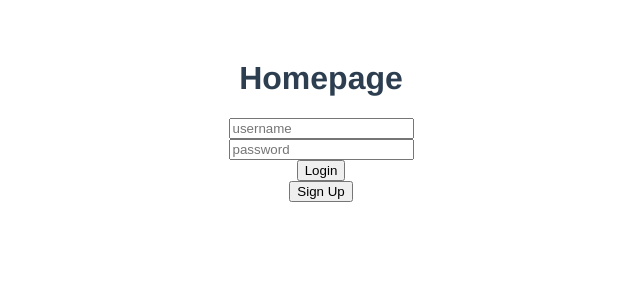
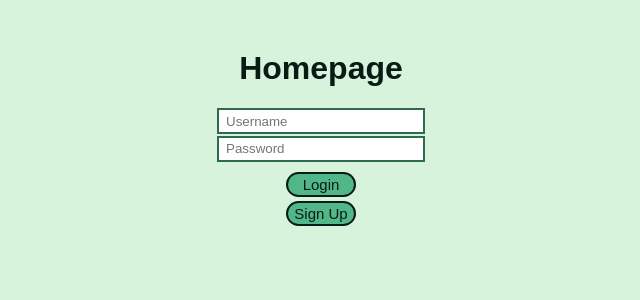
Before and after one commit to antobcf/Vue-ticket-manager, a Vue app: page /#/ in a window 1280 px wide. Shown: the top 300 px of the page, without its empty margins (319-959 px from the left). Built offline with nearby package versions, Linux system fonts and the light colour scheme.

Commit message:
aggiunta stile

```diff
--- a/src/App.vue
+++ b/src/App.vue
@@ -5,6 +5,8 @@
 </template>
 
 <script>
+import './assets/app.css'
+
 export default {
   name: 'App',
   components: {
@@ -14,12 +16,5 @@ export default {
 </script>
 
 <style>
-#app {
-  font-family: Avenir, Helvetica, Arial, sans-serif;
-  -webkit-font-smoothing: antialiased;
-  -moz-osx-font-smoothing: grayscale;
-  text-align: center;
-  color: #2c3e50;
-  margin-top: 60px;
-}
+
 </style>
--- /dev/null
+++ b/src/assets/app.css
@@ -0,0 +1,15 @@
+:root {
+    --main-color: #d8f3dc;
+    --main-color-2: #b7e4c7;
+    --main-color-3: #95d5b2;
+    --main-color-4: #74c69d;
+    --main-color-5:#52b788;
+    --main-color-6:#40916c;
+    --main-color-7:#2d6a4f;
+    --main-color-8:#1b4332;
+    --main-color-9:#081c15;
+}
+
+body {
+    font-family: Arial, Helvetica, sans-serif;
+}
--- /dev/null
+++ b/src/assets/style/components/Homepage.css
@@ -0,0 +1,52 @@
+body {
+    background-color: var(--main-color);
+}
+
+h1 {
+    color: var(--main-color-9);
+    text-align: center;
+    margin-top: 50px;
+}
+
+.form-group {
+    text-align: center;
+}
+
+#login-form {
+    margin-left: auto;
+    margin-right: auto;
+    display: block;
+}
+
+input {
+    width: 200px;
+    height: 20px;
+    margin: 1.5px;
+    border: 2px solid var(--main-color-7);
+}
+
+::placeholder {
+    padding-left: 5px;
+}
+
+button {
+    width: 70px;
+    height: 25px;
+    font-size: 15px;
+    color: var(--main-color-9);
+    background-color: var(--main-color-5);
+    border-radius: 15px;
+    border: 2px solid var(--main-color-9);
+}
+
+.login {
+    margin: auto;
+    display: block;
+    margin-top: 10px;
+}
+
+.signup {
+    margin: 4px auto;
+    display: block;
+
+}
--- /dev/null
+++ b/src/assets/style/components/RegistrationForm.css
@@ -0,0 +1,29 @@
+h3 {
+    text-align: center;
+    color: var(--main-color-9);
+    margin-top: 50px;
+}
+
+button {
+    margin: auto;
+    display: block;
+}
+
+#space {
+    margin-top: 8px;
+    margin-left: auto;
+    margin-right: auto;
+    display: block;
+}
+
+span {
+    color: var(--main-color-9);
+}
+
+.selection {
+    width: 208px;
+    height: 26px;
+    border: 2px solid var(--main-color-7);
+    color: var(--main-color-9);
+    padding-left: 3px;
+}
--- /dev/null
+++ b/src/assets/style/components/error404.css
@@ -0,0 +1,4 @@
+#text404 {
+    text-align: center;
+    font-size: 30px;
+}
--- /dev/null
+++ b/src/assets/style/components/redirect.css
@@ -0,0 +1,6 @@
+#congrats {
+    margin-top: 50px;
+    text-align: center;
+    color: var(--main-color-9);
+    font-size: 20px;
+}
--- a/src/components/Homepage.vue
+++ b/src/components/Homepage.vue
@@ -3,17 +3,17 @@
         <h1>Homepage</h1>
         <form @submit.prevent="checkCredentials">
             <div class="form-group">
-                    <input type="text" name="username" placeholder="username" v-model="username">
+                    <input id="login-form" type="text" name="username" placeholder="Username" v-model="username">
                     <span v-if="!$v.username.required && $v.username.$dirty" class="text-danger">Username is required!</span>
             </div>
             <div class="form-group">
-                    <input type="password" name="password" placeholder="password" v-model="password">
+                    <input id="login-form" type="password" name="password" placeholder="Password" v-model="password">
                     <span v-if="!$v.password.required && $v.password.$dirty" class="text-danger">Password is required!</span>
             </div>
-            <button type="submit">Login</button><br>
+            <button type="submit" class="login">Login</button>
         </form>
 
-        <button @click="$router.push('Registration')">Sign Up</button>
+        <button @click="$router.push('Registration')" class="signup">Sign Up</button>
     </div>
 </template>
 
@@ -23,6 +23,8 @@ import axios from 'axios'
 import VueAxios from 'vue-axios'
 import Vuelidate from 'vuelidate'
 import {required} from 'vuelidate/lib/validators'
+
+import '../assets/style/components/Homepage.css';
 
 Vue.use(Vuelidate)
 Vue.use(VueAxios, axios)
--- a/src/components/InfoAccount.vue
+++ b/src/components/InfoAccount.vue
@@ -77,6 +77,8 @@ import axios from 'axios'
 import VueAxios from 'vue-axios'
 import Vuelidate from 'vuelidate'
 import {required} from 'vuelidate/lib/validators'
+
+import '../assets/style/components/InfoAccount.css'
 
 Vue.use(VueAxios, axios)
 Vue.use(Vuelidate)
--- a/src/components/RegistrationForm.vue
+++ b/src/components/RegistrationForm.vue
@@ -3,36 +3,37 @@
         <h3>Registration</h3>
         <form @submit.prevent="postData" method="post">
             <div class="form-group">
-                <input type="text" name="username" placeholder="username" v-model="username"  class="form-control">
-                <span v-if="!$v.username.required && $v.username.$dirty" class="text-danger">Username is required!</span><br><br>
+                <input id="space" type="text" name="username" placeholder="Username" v-model="username"  class="form-control">
+                <span v-if="!$v.username.required && $v.username.$dirty" class="text-danger">Username is required!</span>
             </div>
             <div class="form-group">
-                <input type="password" name="password" placeholder="password" v-model="password" class="form-control">
-                <span v-if="!$v.password.required && $v.password.$dirty" class="text-danger">Password is required!</span><br><br>
+                <input id="space" type="password" name="password" placeholder="Password" v-model="password" class="form-control">
+                <span v-if="!$v.password.required && $v.password.$dirty" class="text-danger">Password is required!</span>
             </div>
             <div class="form-group">
-                <input type="text" name="firstname" placeholder="firstname" v-model="firstname" class="form-control">
-                <span v-if="!$v.firstname.required && $v.firstname.$dirty" class="text-danger">Firstname is required!</span><br><br>
+                <input id="space" type="text" name="firstname" placeholder="First name" v-model="firstname" class="form-control">
+                <span v-if="!$v.firstname.required && $v.firstname.$dirty" class="text-danger">Firstname is required!</span>
             </div>
             <div class="form-group">
-                <input type="text" name="lastname" placeholder="lastname" v-model="lastname" class="form-control">
-                <span v-if="!$v.lastname.required && $v.lastname.$dirty" class="text-danger">Lastname is required!</span><br><br>
+                <input id="space" type="text" name="lastname" placeholder="Last name" v-model="lastname" class="form-control">
+                <span v-if="!$v.lastname.required && $v.lastname.$dirty" class="text-danger">Lastname is required!</span>
             </div>
             <div class="form-group">
-                <input type="email" name="email" placeholder="email" v-model="email" class="form-control">
-                <span v-if="(!$v.email.required || !$v.email.email) && $v.email.$dirty" class="text-danger">Valid email is required!</span><br><br>
+                <input id="space" type="email" name="email" placeholder="E-mail" v-model="email" class="form-control">
+                <span v-if="(!$v.email.required || !$v.email.email) && $v.email.$dirty" class="text-danger">Valid email is required!</span>
             </div>
             <div class="form-group">
-                <select v-model="role" class="form-control">
+                <select v-model="role" class="selection" id="space">
+                    <option value="" disabled>Select</option>
                     <option value="employee">Employee</option>
                     <option value="admin">Administrator</option>
                     <option value="maintainer">Maintainer</option>
                 </select>
-                <span v-if="!$v.role.required && $v.role.$dirty" class="text-danger">Role is required!</span><br><br>
+                <span v-if="!$v.role.required && $v.role.$dirty" class="text-danger">Role is required!</span>
             </div>
-            <button type="submit">Sign Up</button><br>
+            <button type="submit" class="login">Sign Up</button>
 
-            <router-link to="/" tag="button">Back</router-link>
+            <router-link to="/" tag="button" class="signup">Back</router-link>
         </form>
     </div>
 </template>
@@ -43,6 +44,8 @@ import axios from 'axios'
 import VueAxios from 'vue-axios'
 import Vuelidate from 'vuelidate'
 import {email, required} from 'vuelidate/lib/validators'
+
+import '../assets/style/components/RegistrationForm.css'
 
 Vue.use(VueAxios, axios)
 Vue.use(Vuelidate)
--- a/src/components/error404.vue
+++ b/src/components/error404.vue
@@ -1,11 +1,15 @@
 <template>
-    <div>
-        <h1>ERROR 404</h1><br>
+    <div id="text404">
+        <h1>Error 404</h1><br>
         Page not found :(
+            <br>
+        Go back to <a href="/">HOMEPAGE</a>
     </div>
 </template>
 
 <script>
+import '../assets/style/components/error404.css'
+
 export default {
     name: "error404"
 }
--- a/src/components/redirect.vue
+++ b/src/components/redirect.vue
@@ -1,15 +1,17 @@
 <template>
-    <div>
-        Congratulations. Registration done! <br>
+    <div id="congrats">
+        Congratulations. Registration was successful! <br>
         You will be redirect to the homepage in {{countdown}} seconds or click <a href="/">here.</a>
     </div>
 </template>
 
 <script>
+import '../assets/style/components/redirect.css'
+
 export default {
     data() {
         return {
-            countdown: 5
+            countdown: 10
         }
     },
     created() {
```
Also changed, not shown: src/assets/style/components/InfoAccount.css (added).
